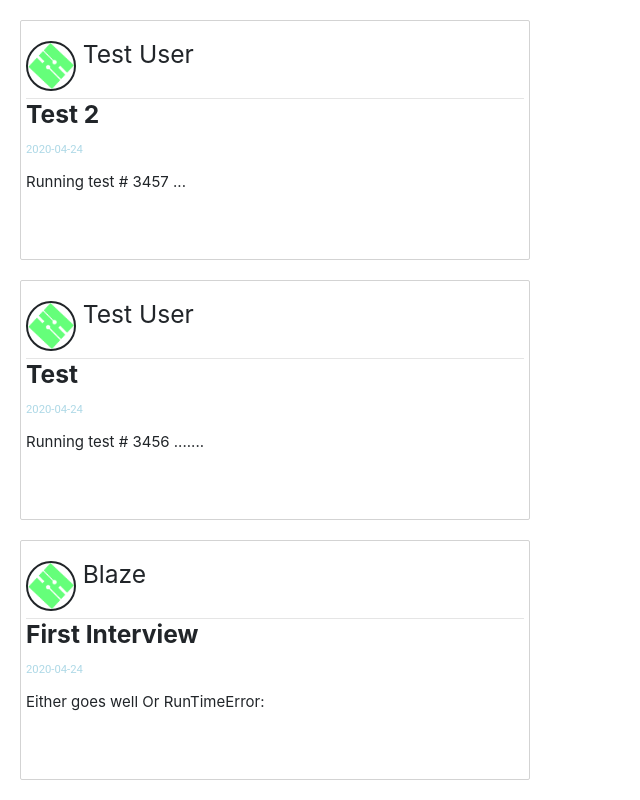
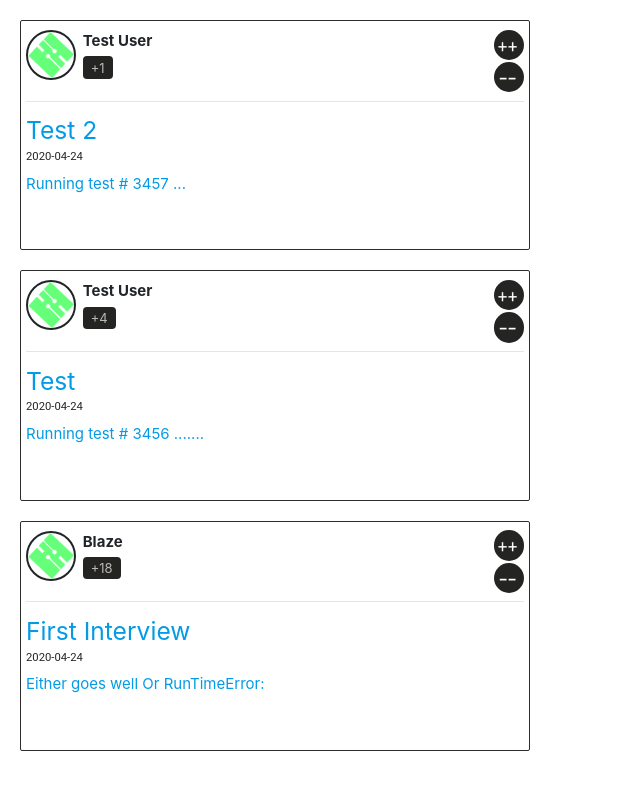
Before and after one commit to TaqsBlaze/Project-Board, a Flask app: page /posts in a window 1280 px wide. Shown: the whole page, without its empty margins (0-640 px from the left). Run offline with Flask 2, Linux system fonts and the light colour scheme; a user stored in the database is signed in; data comes from the database, SQL or seed files in the repository; both versions use the stored data as it was after the commit; parts of the project's set-up code (start-up, migrations or seed data) failed here and were passed over; some libraries are stand-ins or nearby versions.

Commit message:
added voting system added comments page added notifications added user level added vote count

```diff
--- a/LeNode/Routes/routes.py
+++ b/LeNode/Routes/routes.py
@@ -1,6 +1,6 @@
 from flask import render_template,url_for,redirect,flash,request
-from LeNode.Models.models import User, Post
-from LeNode.forms.Forms import LoginForm,RegistrationForm,PostForm,UpdateProfile,Search
+from LeNode.Models.models import User, Post, Notifications, Comments
+from LeNode.forms.Forms import LoginForm,RegistrationForm,PostForm,UpdateProfile,Search,UserLevelUp, UserLevelDown
 from LeNode import app
 import secrets
 import os
@@ -12,8 +12,7 @@ from flask_login import login_user,current_user,logout_user,login_required
 @app.route("/index",methods=['GET','POST'])
 def index():
     form = LoginForm()
-
-    if(form.validate_on_submit()):
+    if(form.validate_on_submit):
         user = User.query.filter_by(username=form.user.data).first()
         if(user and bcrypt.check_password_hash(user.password,form.password.data)):
             login_user(user,remember=form.remember.data)
@@ -39,7 +38,7 @@ def home():
 
 
 def save_image(form_image):
-    random_hex = secrets.token_hex(8)
+    random_hex = secrets.token_hex(6)
     file_name,filext = os.path.splitext(form_image.filename)
     image_name = random_hex + filext
     image_path = os.path.join(app.root_path,'static/images/profile_pix',image_name)
@@ -54,10 +53,10 @@ def profile():
     User profile page route
     '''
     form = UpdateProfile()
-    projects = Post.query.filter_by(title=Post.title)
     if(form.image.data):
             image_file = save_image(form.image.data)
             current_user.profile_pic = image_file
+            db.session.commit()
     if(form.validate_on_submit()):
         current_user.username = form.username.data
         current_user.bio = form.bio.data
@@ -67,7 +66,7 @@ def profile():
         form.username.data = current_user.username
         form.bio.data = current_user.bio
     profile_pic = url_for("static",filename="images/profile_pix/" + current_user.profile_pic)
-    return render_template("profile.html",form=form,projects=projects,profile_pic=profile_pic)
+    return render_template("profile.html",form=form,profile_pic=profile_pic)
 
 @app.route("/register",methods=['GET','POST'])
 def register():
@@ -114,3 +113,36 @@ def sug_notifs():
     showing search results and suggestions and notifications
     '''
     return render_template("sug_results.html")
+
+@app.route("/posts/<int:post_id>,<int:user_id>,<int:voter_id>/up",methods=['POST','GET'])
+@login_required
+def LevelUp(post_id,user_id,voter_id):
+    up = Post.query.get(post_id)
+    user = User.query.get(user_id)
+    user.level = user.level + 1
+    up.votes = up.votes + 1
+    user.notifications = user.notifications + 1
+    voter = User.query.get(voter_id)
+    #notif = user.notifs(_from=voter.username,title="++'d your post")
+    #db.session.add(notif)
+    db.session.commit()
+    return redirect("/posts")
+
+
+@app.route("/posts/<int:post_id>,<int:user_id>,<int:voter_id>/down",methods=['POST','GET'])
+@login_required
+def LevelDown(post_id,user_id,voter_id):
+    post = Post.query.get(post_id)
+    user = User.query.get(user_id)
+    user.level = user.level - 1
+    post.votes = post.votes - 1
+    voter = User.query.get(voter_id)
+    db.session.commit()
+    return redirect("/posts")
+
+@app.route("/posts/comments/<int:post_id>",methods=['GET','POST'])
+@login_required
+def comments(post_id):
+    post = Post.query.get(post_id)
+    comments = Comments.query.all()
+    return render_template("comments.html",post=post,comments=comments)
--- a/LeNode/static/css/main.css
+++ b/LeNode/static/css/main.css
@@ -68,13 +68,13 @@ body{
 }
 .home-project-card{
     background-color:white;
-    padding-bottom:1cm;
+    padding-bottom:0.3cm;
     /*box-shadow:1px 2px 20px 1px rgba(0, 0, 0, 0.294);*/
     border-radius:2px;
     margin:20px;
     width:13.5cm;
     border-style: groove;
-    border-color: lightgray;
+    border-color: rgb(46, 44, 44);
     border-width: thin;
 	z-index:2;
 
@@ -91,20 +91,21 @@ body{
     'Franklin Gothic Medium', 'Arial Narrow', Arial, sans-serif,'Segoe UI', Tahoma, Geneva, Verdana, sans-serif;
     overflow: hidden;
     position: relative;
-    top:-0.7cm;
+    top:-1.1cm;
 }
 .divider-hr{
-    margin-top:33px;
+    margin-top:3px;
     position:relative;
-    top:15px;
+    top:-37px;
 	overflow:hidden;
-	margin:0px;
+    margin:0px;
+    width: 100%;
 }
 .post-date{
-	color:lightblue;
+	color: rgb(36, 36, 35);
 	font-family: "New Roman",Roboto;
 	position:relative;
-	top:-1px;
+	top:-10px;
     margin-top:20px;
 }
 .content-box .new-post-panel{
@@ -192,3 +193,64 @@ iframe{
     height: 10.4cm;
     margin-left: 0.5cm;
 }
+.level-btn-area{
+    display: grid;
+    grid-column: 2 1fr;
+    gap: 2px;
+    position: relative;
+    overflow: hidden;
+    offset: x;
+    float: right;
+    top:-1.2cm;
+}
+
+.name-level-area{
+    display: flex;
+    flex-direction:column;
+    flex-flow: column;
+    flex-grow: inherit;
+}
+.name-level-area .level-counter{
+    background: rgb(36, 36, 35);
+    color:white;
+    border-radius: 4px;
+    align-content: flex-start;
+    width:fit-content;
+    height:0.6cm;
+    position: relative;
+    left:1.5cm;
+    top:.1cm;
+    z-index:5;
+}
+.name-level-area .level-counter .counter{
+    color:rgb(189, 183, 183);
+    margin:8px;
+    margin-bottom: 13px;
+    font-size:13px;
+    position:relative;
+    top:-5.4px;
+}
+
+.level-btn{
+    background: rgb(36, 36, 35);
+    border-radius: 100pc;
+    width: 0.8cm;
+    height: 0.8cm;
+}
+.title-date{
+    display: flexbox;
+    flex-direction: column;
+    flex-flow: column;
+    -ms-flex-flow: column;
+    position: relative;
+    top:-1cm;
+}
+
+.vote-image-btn{
+    border-radius: 100pc;
+    width: 0.5cm;
+    height: 0.5cm;
+    position: relative;
+    left:3.9px;
+    top:4.7px;
+}
--- a/LeNode/templates/layout.html
+++ b/LeNode/templates/layout.html
@@ -12,13 +12,13 @@
 			<title>CodeBase</title>
 		{% endif %}
 		<link rel="shortcut icon" href="{{ url_for('static', filename='favicon.png') }}">
-		<!--
+
 		<script type="text/javascript" src="{{ url_for('static', filename='bootstrap/js/bootstrap.js') }}"></script>
 		<script type="text/javascript" src="{{ url_for('static', filename='bootstrap/js/bootstrap.bundle.js') }}"></script>
 		<link type="text/css" rel="stylesheet" href="{{ url_for('static', filename='bootstrap/css/bootstrap-grid.css') }}">
 		<link type="text/css" rel="stylesheet" href="{{ url_for('static', filename='bootstrap/css/bootstrap-reboot.css') }}">
 		<link type="text/css" rel="stylesheet" href="{{ url_for('static', filename='bootstrap/css/bootstrap.css') }}">
-		-->
+
 		<link type="text/css" rel="stylesheet" href="{{ url_for('static', filename='css/materialize.min.css') }}">
 		<link type="text/css" rel="stylesheet" href="{{ url_for('static', filename='css/main.css') }}">
 	</head>
--- a/LeNode/templates/posts.html
+++ b/LeNode/templates/posts.html
@@ -7,12 +7,47 @@
 			 <div class="card-image">
 				 <img src="{{url_for('static',filename='images/profile_pix/' + project.author.profile_pic)}}" class="home-image-section">
 			 </div>
-			 <p>
-				<h5 style="position:relative;margin-left:1.5cm;">{{ project.author.username }}</h5>
-			 </p>
+			 <div class="name-level-area">
+				<div>
+					<b><h7 style="position:relative;margin-left:1.5cm;">{{ project.author.username }}</h7></b>
+				</div>
+				<div class="level-counter">
+					<div class="counter">
+						+{{project.votes}}
+					</div>
+				</div>
+			 </div>
+			 {% if current_user.id == project.author.id %}
+				<div class="level-btn-area">
+					<div class="level-up level-btn">
+						<a href="{{url_for('LevelUp',post_id=project.id,user_id=project.author.id,voter_id=current_user.id)}}" aria-hidden="true"><img src="{{url_for('static',filename='images/++.png')}}" class="vote-image-btn"></a>
+					</div>
+					<div class="level-down level-btn">
+						<a href="{{url_for('LevelDown',post_id=project.id,user_id=project.author.id,voter_id=current_user.id)}}"><img src="{{url_for('static',filename='images/--.png')}}" class="vote-image-btn"></a>
+					</div>
+				</div>
+			{% else %}
+				<div class="level-btn-area">
+					<div class="level-up level-btn">
+						<a href="{{url_for('LevelUp',post_id=project.id,user_id=project.author.id,voter_id=current_user.id)}}"><img src="{{url_for('static',filename='images/++.png')}}" class="vote-image-btn"></a>
+					</div>
+					<div class="level-down level-btn">
+					<a href="{{url_for('LevelDown',post_id=project.id,user_id=project.author.id,voter_id=current_user.id)}}"><img src="{{url_for('static',filename='images/--.png')}}" class="vote-image-btn"></a>
+					</div>
+				</div>
+			{% endif %}
 			 <hr class="divider-hr">
-			 <p><b><h5>{{ project.title }}</h5></b><small class="post-date">{{project.date_posted.date()}}</small></p><br>
-			 <div class="post-content">{{ project.post}}</div>
+			 <a href="{{url_for('comments',post_id=project.id)}}">
+				<div class="title-date">
+					<div>
+						<b><h5>{{ project.title }}</h5></b>
+					</div>
+					<div>
+						<small class="post-date">{{project.date_posted.date()}}</small>
+					</div>
+				</div>
+				<div class="post-content">{{project.post}}</div>
+			</a>
 		 </div>
 	 </div>
 	{% endfor %}
--- a/LeNode/templates/register.html
+++ b/LeNode/templates/register.html
@@ -40,7 +40,7 @@
                 <div class="form-group">
                     {{ form.password.label(class="form-control-label") }}
                     {% if form.password.errors %}
-                        {{ form.password(class="form-control form-control-lg is-invalid") }}
+                        {{ form.password(class="form-control form-control-lg is-invalid"),placeholder("4 or more characters") }}
                         <div class="invalid-feedback">
                             {% for error in form.password.errors %}
                                 <span><small>{{ error }}</small></span>
--- a/dbinit.py
+++ b/dbinit.py
@@ -14,13 +14,15 @@ class Db:
     def init_db(self):
         try:
             db.create_all()
+            print("\n\n\n")
             print("[+]Db initialized successfully")
         except Exception as error:
             print(error)
 
     def drop_db(self):
+        print("\n\n\n")
         print("This will delete database table are you sure you want to continue?")
-        action = srt(input("y/n:"))
+        action = str(input("y/n:"))
         if(action=="y"):
             db.drop_all()
             print("[+]Table(s) deleted")
```
Also changed, not shown: LeNode/Models/models.py (+47 -2 lines), LeNode/forms/Forms.py (+9 -1 lines), LeNode/templates/comments.html (added, +23 -0 lines), LeNode/templates/profile.html (+8 -1 lines), LeNode/db/info.db, LeNode/static/images/++.png (added), LeNode/static/images/--.png (added), LeNode/static/images/comment.png, LeNode/static/images/default.png, LeNode/static/images/notif-icon.png (added), LeNode/static/images/profile_pix/71b7f48dc823e41f.jpg (added), LeNode/static/images/profile_pix/888aa3246e580cd4.jpg (added), README.md.
